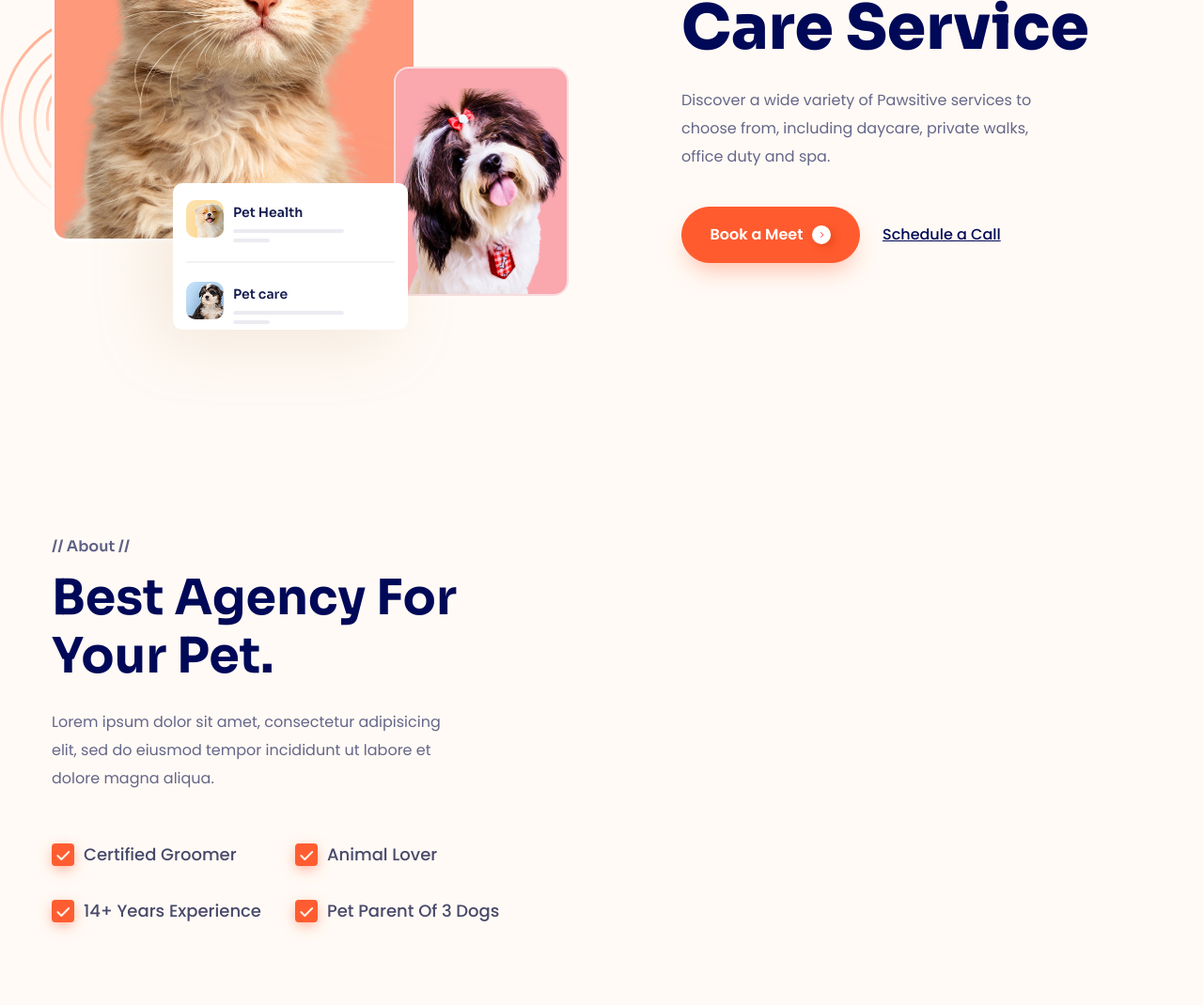
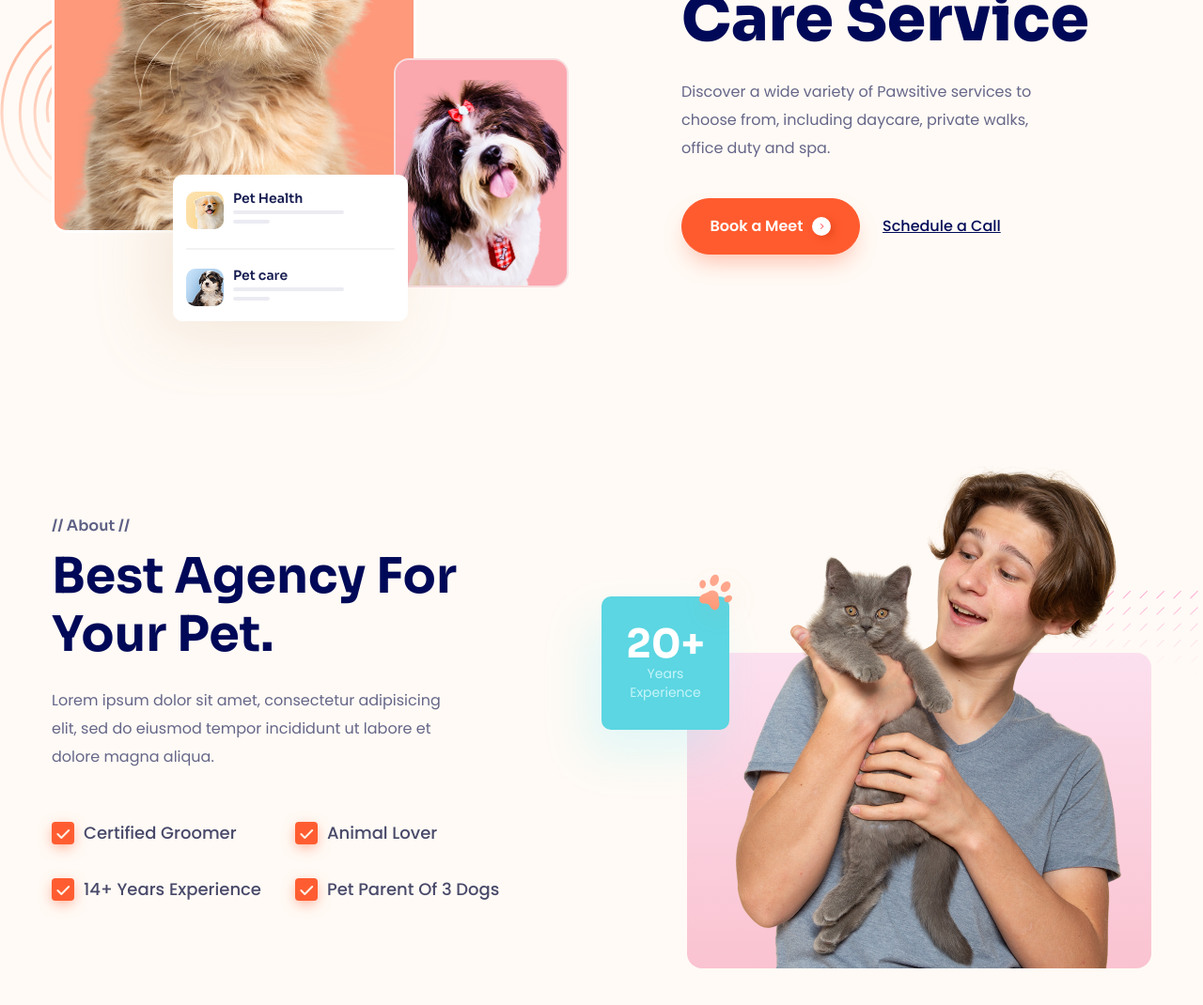
Before and after one commit to huynhtrongdai007/htmlcss-project04, a plain HTML site: page index.html in a window 1280 px wide. Shown: the part 422-1492 px from the top of the page at 94% size. Drawn offline with Linux system fonts and the light colour scheme.

Commit message:
Làm phần about #2

```diff
--- a/assets/css/styles.css
+++ b/assets/css/styles.css
@@ -32,7 +32,6 @@ h3,
 h4,
 h6 {
     font-family: "Sora", sans-serif;
-    margin: 0;
 }
 
 input,
@@ -311,12 +310,17 @@ button {
 /* About */
 
 .about {
-    margin-top: 207px;
+    margin-top: 138px;
 }
 
 .about__inner {
     display: grid;
     grid-template-columns: 1fr 1fr;
+    align-items: center;
+}
+
+.about__media {
+    position: relative;
 }
 
 .about__label {
@@ -370,3 +374,66 @@ button {
     left: 3px;
     content: url(../icons/Check.svg)
 }
+
+.about__card {
+    position: absolute;
+    top: 155px;
+    left: 0;
+    padding: 30px 26px ;
+    width: 136px;
+    opacity: 1;
+    border-radius: 10px;
+    background: #5BD6E2;
+    box-shadow: -15px 26px 48px 0px rgba(85, 240, 255, 0.17);
+    text-align: center;
+}
+
+.about__card-title {
+    font-family: Sora,sans-serif;
+    font-weight: 700;
+    font-size: 4.2rem;
+    line-height: 1;
+    color: #FFFFFF;
+}
+
+.about__card-desc {
+    font-weight: 400;
+    font-size: 1.4rem;
+    line-height: 1.43;
+    color: #C6F4F9;
+}
+
+.about__card-decor {
+    position: absolute;
+    top: -39px;
+    right: -32px;
+}
+
+.about__img-warp {
+    position: relative;
+    width: 494px;
+    margin-left: auto;
+}
+
+.about__img-warp::after{
+    position: absolute;
+    height: 336px;
+    inset: auto 0 0 0;
+    content: "";
+    border-radius: 16px;
+    background: linear-gradient(180deg, #FCE0EF 0%, #FAC3D1 100%);
+    z-index: -1;
+}
+
+.about__img {
+    width: 450px;
+    display: block;
+    margin: 0 auto;
+}
+
+.about__media-decor {
+    position: absolute;
+    top: 149px;
+    right: -50px;
+    z-index: -1;
+}
--- a/index.html
+++ b/index.html
@@ -32,6 +32,7 @@
         rel="stylesheet" />
 
     <!-- style -->
+     <link rel="stylesheet" href="./assets/css/reset.css">
     <link rel="stylesheet" href="./assets/css/styles.css">
 </head>
 
@@ -81,9 +82,9 @@
                         <section class="hero-list-item">
                             <img src="./assets/img/pet-03.png" alt="" class="hero-list-item__thumb">
                             <div class="hero-list-item__info">
-                                <span class="hero-list-item__title">
+                                <p class="hero-list-item__title">
                                     Pet Health
-                                </span>
+                                </p>
                                 <div class="hero-list-item__skeleton"></div>
                                 <div class="hero-list-item__skeleton" style="--width:39px"></div>
                             </div>
@@ -94,9 +95,9 @@
                         <section class="hero-list-item">
                             <img src="./assets/img/pet-04.png" alt="" class="hero-list-item__thumb">
                             <div class="hero-list-item__info">
-                                <span class="hero-list-item__title">
+                                <p class="hero-list-item__title">
                                     Pet care
-                                </span>
+                                </p>
                                 <div class="hero-list-item__skeleton"></div>
                                 <div class="hero-list-item__skeleton" style="--width:39px"></div>
                             </div>
@@ -160,7 +161,22 @@
                             </span>
                         </div>
                     </section>
-                    <div class="about__media"></div>
+                    <div class="about__media">
+                        <!-- About Card -->
+                        <div class="about__card">
+                            <b class="about__card-title">20+</b>
+                            <p class="about__card-desc">
+                                Years Experience
+                            </p>
+                            <img src="./assets/img/about-decor01.svg" class="about__card-decor" alt="">
+                        </div>
+
+                        <!-- About image wrapper -->
+                         <figure class="about__img-warp">
+                            <img src="./assets/img/about-01.png" alt="" class="about__img">
+                         </figure>
+                         <img src="./assets/img/about-decor02.svg" alt="" class="about__media-decor">
+                    </div>
                     <div class="about__media"></div>
                     <section class="about__content"></section>
 
```
Also changed, not shown: assets/img/about-01.png (added), assets/img/about-decor01.svg (added), assets/img/about-decor02.svg (added). Lines whose indentation alone changed are shown as unchanged.
